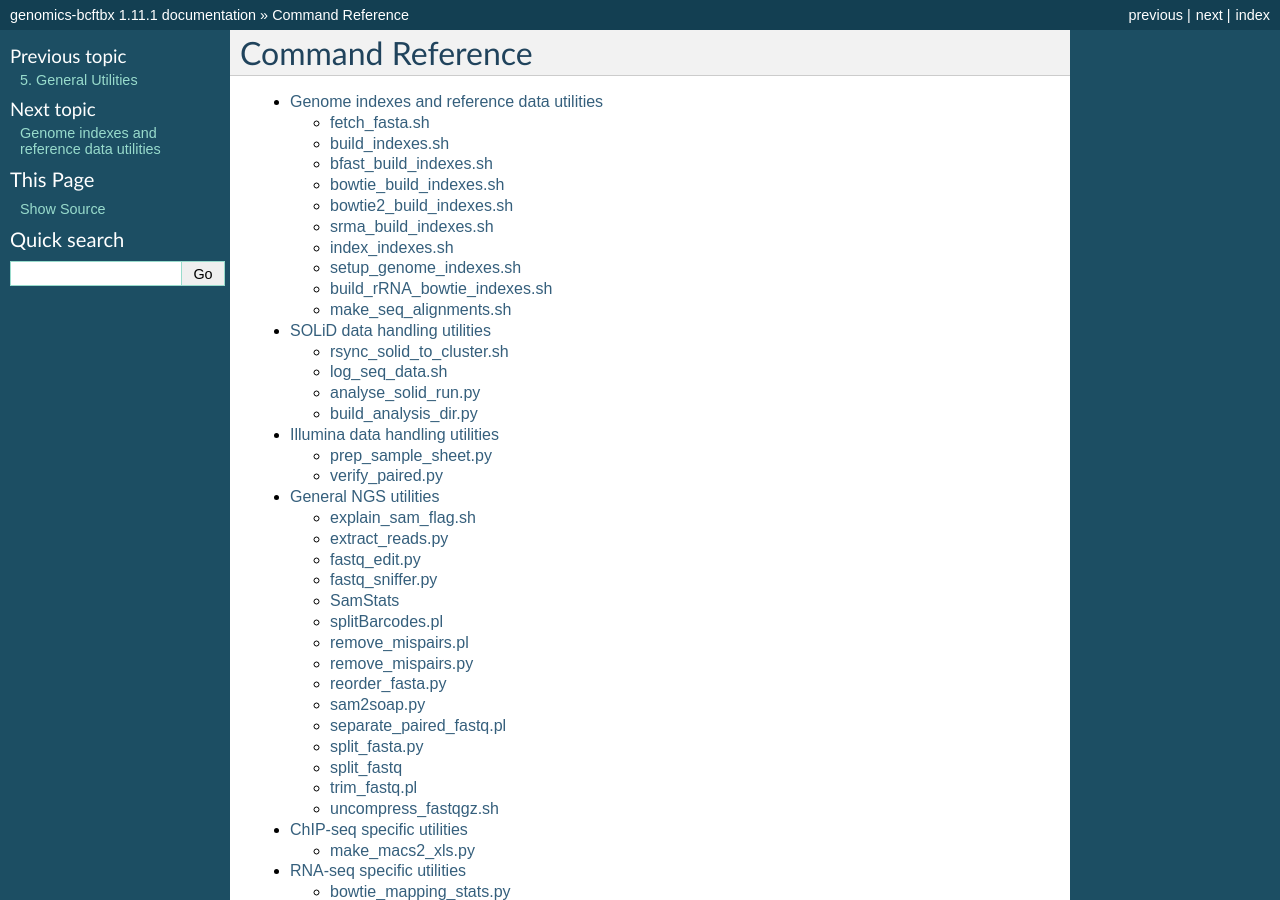
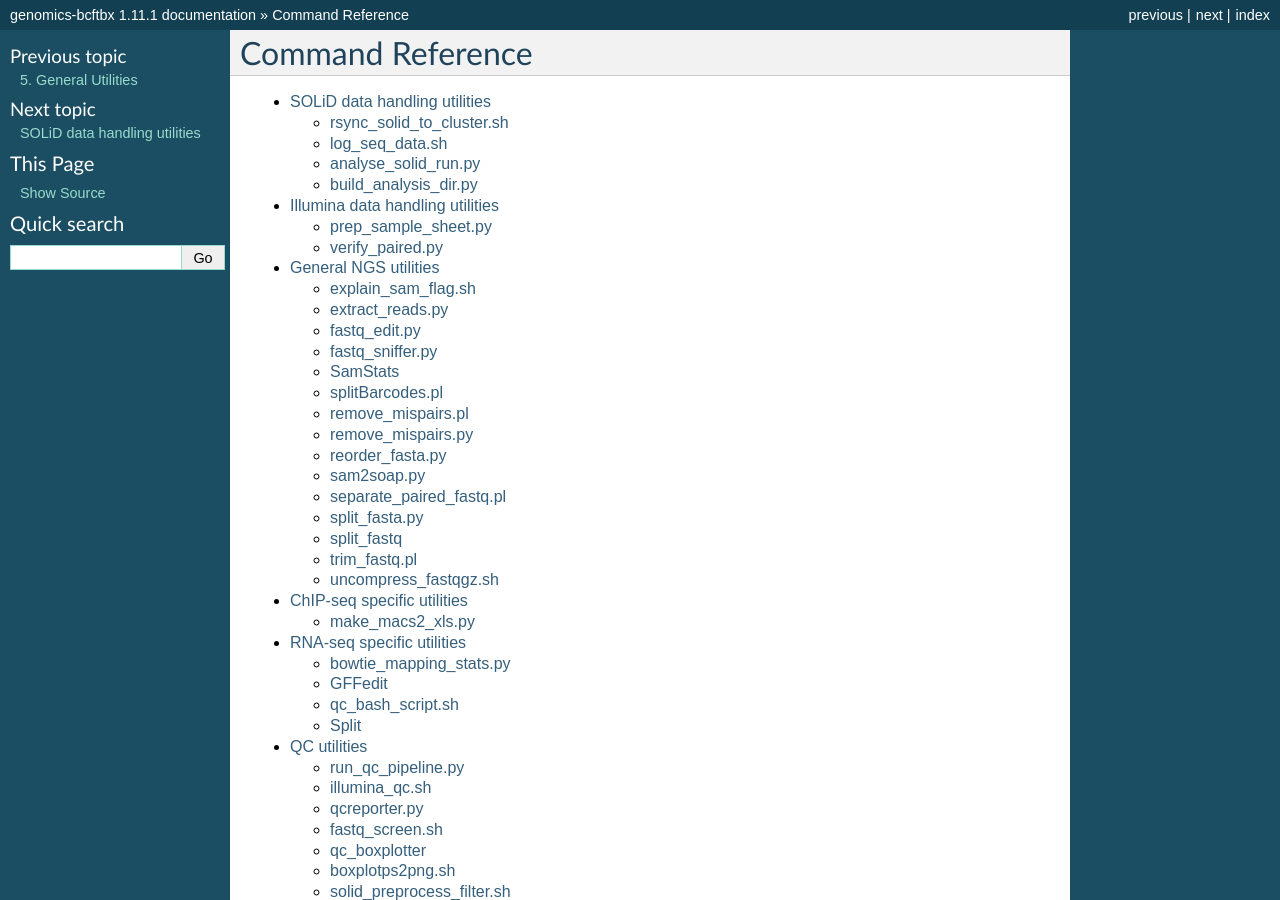
Before and after one commit to fls-bioinformatics-core/genomics, a Sphinx documentation site: the page built from docs/source/reference.rst, in a window 1280 px wide and 900 px high. Built offline with Sphinx 7.4.7, drawn with Linux system fonts in a browser that asks for light colours; some of the changed lines change nothing that is shown.

Commit message:
build-indexes: update the README and documentation.

```diff
--- a/docs/source/reference.rst
+++ b/docs/source/reference.rst
@@ -4,7 +4,6 @@ Command Reference
 .. toctree::
    :maxdepth: 2
 
-   reference/build_indexes
    reference/solid2cluster
    reference/illumina2cluster
    reference/ngs_general
--- a/docs/source/reference/build_indexes.rst
+++ /dev/null
@@ -1,372 +0,0 @@
-Genome indexes and reference data utilities
-===========================================
-
-Scripts for setting up genome indexes for various programs:
-
-* :ref:`fetch_fasta`: download and build FASTA file for pre-defined organisms
-* :ref:`build_indexes`: build all indexes from a FASTA file
-* :ref:`bfast_build_indexes`: build bfast color-space indexes
-* :ref:`bowtie_build_indexes`: build color- and base-space bowtie indexes
-* :ref:`bowtie2_build_indexes`: build indexes for bowtie2
-* :ref:`srma_build_indexes`: build indexes for srma
-* :ref:`setup_genome_indexes`: automatically and reproducibly set up genome indexes
-* :ref:`build_rRNA_bowtie_indexes`: create indexes and fastq_screen.conf for rRNA
-* :ref:`make_seq_alignments`: build sequence alignment (.nib) files from FASTA
-
-.. _fetch_fasta:
-
-fetch_fasta.sh
-**************
-
-Reproducibly downloads and builds FASTA files for pre-defined organisms.
-
-Usage::
-
-    fetch_fasta.sh <name>
-
-``<name>`` identifies a specific organism and build, for example 'hg18' or
-``mm9`` (run without specifying a name to see a list of all the available
-organisms).
-
-Outputs
--------
-
-Downloads and creates a FASTA file for the specified organism and puts
-this into a`fasta` subdirectory in the current working directory. When
-possible the script verifies the FASTA file by running an MD5 checksum
-it.
-
-An ``.info`` file is also written which contains details about the FASTA
-file, such as source location and additional operations that were performed
-to unpack and construct the file, and the date and user who ran the script.
-
-Adding new organisms
---------------------
-
-New organisms can be added to the script by creating additional
-``setup_<name>`` functions for each, and defining the source and operations
-required to build it. For example::
-
-     function setup_hg18() {
-         set_name    "Homo sapiens"
-         set_species "Human"
-         set_build   "HG18/NCBI36.1 March 2006"
-         set_info    "Base chr. (1 to 22, X, Y), 'random' and chrM - unmasked"
-         set_mirror  http://hgdownload.cse.ucsc.edu/goldenPath/hg18/bigZips
-         set_archive chromFa.zip
-         set_ext     fa
-         set_md5sum  8cdfcaee2db09f2437e73d1db22fe681
-         # Delete haplotypes
-         add_processing_step "Delete haplotypes" "rm -f *hap*"
-     }
-
-See the comments in the head of the script along with the existing
-``setup_...`` functions for more specifics.
-
-.. _build_indexes:
-
-build_indexes.sh
-****************
-
-Builds all indexes (bowtie, bowtie2, SRMA) within a standard directory
-structure from a FASTA file, by running the scripts for building the
-individual indexes.
-
-Usage::
-
-    build_indexes.sh <fasta_file>
-
-Outputs
--------
-
-Typically you would create a new directory for each organism, and then
-place the FASTA file in a ``fasta`` subdirectory e.g.::
-
-    hg18/
-        fasta/
-             hg18.fasta
-
-Then invoke this script from within the top-level ``hg18`` directory e.g.::
-
-    build_indexes.sh fasta/hg18.fasta
-
-resulting in::
-
-    hg18/
-        fasta/
-        bfast/
-        bowtie/
-
-with the indexes placed in the appropriate directories (see the
-individual scripts for more details).
-
-.. _bfast_build_indexes:
-
-bfast_build_indexes.sh
-**********************
-
-Builds the bfast color-space indexes from a reference FASTA file.
-
-Usage::
-
-    bfast_build_indexes.sh [OPTIONS] <genome_fasta_file>
-
-Run with ``-h`` option to print full usage information.
-
-Options:
-
-.. cmdoption:: -d <depth>
-
-   Specify depth-of-splitting used by Bfast (default 1)
-
-.. cmdoption:: -w <hash_width>
-
-   Specify hash width used by Bfast (default 14)
-
-.. cmdoption:: --dry-run
-
-   Print commands without executing them
-
-.. cmdoption:: -h
-
-   Print usage information and defaults
-
-Outputs
--------
-
-Index files are created in the directory the script was run in.
-
-* ``.bif`` index files
-* ``.brg`` index files for base- and color-space
-* Symbolic link to the reference (input) FASTA file.
-
-.. warning::
-
-   If ``.brg`` and/or ``.bif`` files already exist then bfast index
-   may not run correctly. It's recommended to remove any old files
-   before rerunning the build script.
-
-.. _bowtie_build_indexes:
-
-bowtie_build_indexes.sh
-***********************
-
-Builds the bowtie color and/or nucleotide space indexes from the reference
-FASTA file.
-
-Usage::
-
-    bowtie_build_indexes.sh OPTIONS <genome_fasta_file>
-
-Options:
-
-By default both color- and nucleotide space indexes are built; to
-only build one or the other use one of:
-
-.. cmdoption:: --nt
-
-    build nucleotide-space indexes
-
-.. cmdoption:: --cs
-
-    build colorspace indexes
-
-Outputs
--------
-
-Index files are created in the directory the script was run in.
-
-* Nucleotide indexes as ``<genome_name>.*.ebwt``
-* Color space indexes as ``<genome_name>_c.*.ebwt``
-
-.. _bowtie2_build_indexes:
-
-bowtie2_build_indexes.sh
-************************
-
-Builds the indexes for ``bowtie2`` (letter space only; ``bowtie2`` doesn't
-support colorspace) from the reference FASTA file.
-
-Usage::
-
-    bowtie2_build_indexes.sh <genome_fasta_file>
-
-Outputs
--------
-
-Index files are created in the directory the script was run in,
-with the names ``<genome_name>.*.bt2``.
-
-.. _srma_build_indexes:
-
-srma_build_indexes.sh
-*********************
-
-Creates the index files required by SRMA.
-
-.. note::
-
-   By default the script expects the ``CreateSequenceDictionary.jar`` file to be
-   in the ``/usr/share/java/picard-tools`` directory; if this is not the case then
-   set the variable ``PICARD_TOOLS_DIR`` variable in your environment to point to
-   the actual location.
-
-   For example for ``bash``::
-
-       export PICARD_TOOLS_DIR=/path/to/my/picard-tools
-
-Usage::
-
-    srma_build_indexes.sh <genome_fasta_file>
-
-Outputs
--------
-
-Index files are created in the same directory as the reference FASTA file
-(which is where SRMA requires them to be); the script itself can be run from
-anywhere.
-
-* ``.fai`` and ``.dict`` files required by SRMA.
-
-.. _index_indexes:
-
-index_indexes.sh
-****************
-
-Utility for exploring/reporting on existing genome indexes within a directory
-hierarchy.
-
-Usage::
-
-    index_indexes.sh <dir>
-
-Outputs
--------
-
-Searches ``<dir>`` and its subdirectories recursively and prints a report of the genome
-index-specific files (fasta, info etc) it finds.
-
-.. _setup_genome_indexes:
-
-setup_genome_indexes.sh
-***********************
-
-Automatically and reproducibly set up genome indexes.
-
-Usage::
-
-    setup_genome_indexes.sh
-
-The ``setup_genome_indexes.sh`` script doesn't take any options, it runs through
-hard-coded lists of organisms for obtaining the sequence and creating bowtie, bfast
-and Picard/SRMA indexes, Galaxy ``.loc files`` and ``fastq_screen`` ``.conf`` files.
-
-Outputs
--------
-
-The script outputs genome indexes based on the following directory structure for
-each organism::
-
-    pwd/
-        organism/
-                organism.info
-                organism.chr.list
-                bowtie/
-                      ...bowtie indexes...
-                bfast/
-                      ...bfast indexes...
-                fasta/
-                      organism.fasta
-		      ...picard/srma indexes...
-
-It also creates:
-
-* ``fastq_screen`` directory: containing specified ``fastq_screen`` ``.conf`` files
-* Galaxy ``.loc`` files: for bowtie, bfast, picard, all_fasta and fastq_screen
-* ``genome_indexes.html`` file: HTML file listing the available genome indexes
-
-.. _build_rRNA_bowtie_indexes:
-
-build_rRNA_bowtie_indexes.sh
-****************************
-
-Create bowtie indexes and ``fastq_screen.conf`` file for rRNA sequences.
-
-Usage::
-
-    build_rRNA_bowtie_indexes.sh <rRNAs>.tar.gz
-
-The ``build_rRNA_bowtie_indexes.sh`` script unpacks the supplied archive file
-``<rRNAs>.tar.gz`` and copies the FASTA-formatted sequence files it contains, then
-generates bowtie indexes from these and produces a ``fastq_screen.conf`` file for
-them.
-
-Inputs
-------
-
-The script expects the input ``<rRNAs>.tar.gz`` file to unpack into the following
-directory structure::
-
-   rRNAs/
-	fasta/
-             ... fasta files ...
-
-Outputs
--------
-
-The script creates the following directory structure in the current directory::
-
-    pwd/
-        rRNAs/
-             bowtie/
-                   ...bowtie indexes...
-             fasta/
-		   ...rRNA fasta files...
-
-It also creates ``fastq_screen_rRNAs.conf`` in the ``fastq_screen`` subdirectory of
-the current directory.
-
-.. _make_seq_alignments:
-
-make_seq_alignments.sh
-**********************
-
-Build sequence alignment (``.nib``) files from a FASTA file.
-
-.. warning::
-
-   ``faToNib`` is no longer distributed with the UCSC tools and ``.nib``
-   format is now deprecated in favour of ``.2bit``.
-
-The procedure is:
-
-* Split FASTA file into individual chromosomes (uses the :ref:`split_fasta`
-  utility)
-* For each resulting chromosome run the UCSC tool ``faToNib`` to generate a
-  sequence alignment file
-* Copy these to a specified destination directory
-
-Usage::
-
-    make_seq_alignments.sh [--qsub=...] FASTA SEQ_DIR
-
-Generates sequence alignment (``.nib``) files for each chromosome in ``FASTA``,
-and copies them into the (pre-existing) directory ``SEQ_DIR``.
-
-Options:
-
-.. cmdoption:: --qsub[=...]
-
-   Run operations via Grid Engine (otherwise run directly).
-   Optionally also supply extra arguments using ``--qsub="..."`` e.g. name of
-   a specific queue.
-
-Inputs
-------
-
-FASTA file with all chromosome sequences.
-
-Outputs
--------
-
-A set of sequence alignment (``.nib``) files in the specified output directory.
```
Also changed, not shown: 1 other file.
